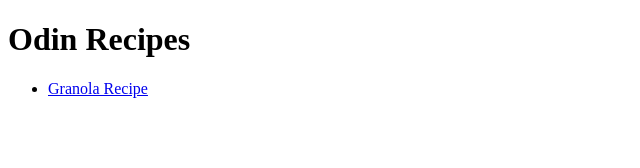
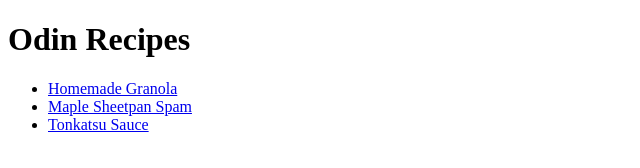
Before and after one commit to b-gregan/odin-recipes, a plain HTML site: page index.html in a window 1280 px wide. Shown: the whole page, without its empty margins (0-640 px from the left). Drawn offline with Linux system fonts and the light colour scheme.

Commit message:
Add maple spam & tonkatsu recipes to list

```diff
--- a/index.html
+++ b/index.html
@@ -11,7 +11,9 @@
         <!-- <a href="recipes/granola.html">Granola Recipe</a> -->
 
         <ul>
-            <li><a href="recipes/granola.html">Granola Recipe</a></li>
+            <li><a href="recipes/granola.html">Homemade Granola</a></li>
+            <li><a href="recipes/mapleSpam.html">Maple Sheetpan Spam</a></li>
+            <li><a href="recipes/katsuSauce.html">Tonkatsu Sauce</a></li>
         </ul>
     </body>
 </html>
```
